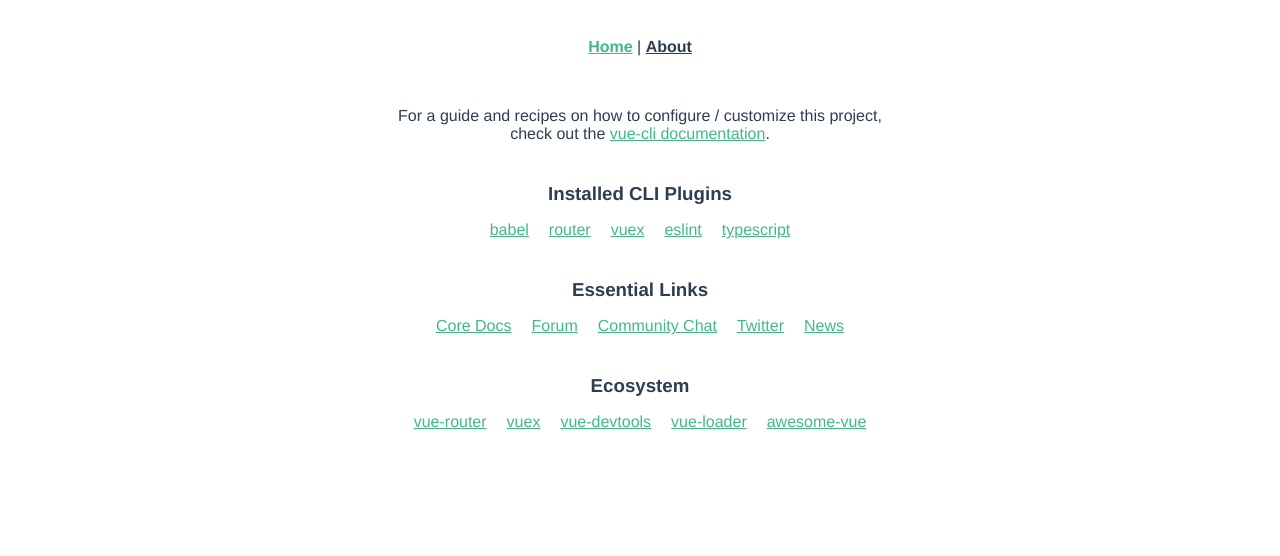
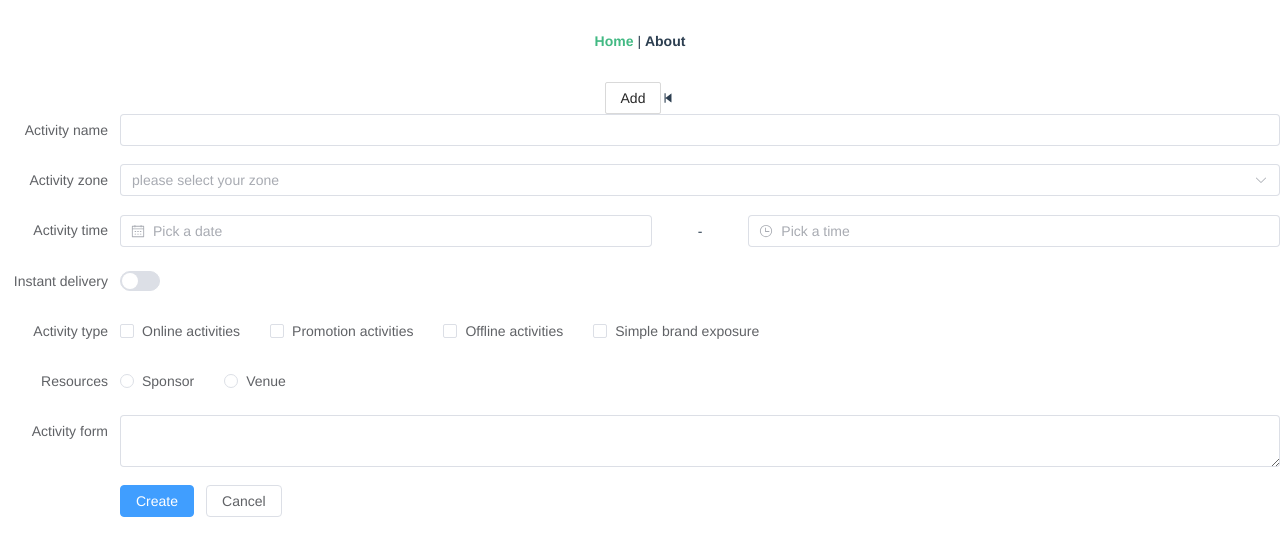
Before and after one commit to LiuYuanhuaG/vue-demo-gather, a Vue app: page / in a window 1280 px wide. Shown: the top 556 px of the page. Built offline with nearby package versions, Linux system fonts and the light colour scheme.

Commit message:
初始化组件库配置

```diff
--- a/babel.config.js
+++ b/babel.config.js
@@ -1,5 +1,11 @@
+
 module.exports = {
   presets: [
     '@vue/cli-plugin-babel/preset'
-  ]
+  ],
+  plugins: [['import', {
+    'libraryName': 'ant-design-vue',
+    'libraryDirectory': 'es',
+    'style': 'css' // `style: true` 会加载 less 文件
+  }]],
 }
--- a/src/App.vue
+++ b/src/App.vue
@@ -1,10 +1,24 @@
 <template>
-  <nav>
-    <router-link to="/">Home</router-link> |
-    <router-link to="/about">About</router-link>
-  </nav>
-  <router-view/>
+
+  <ConfigProvider :locale="locale">
+    <nav>
+      <router-link to="/">Home</router-link> |
+      <router-link to="/about">About</router-link>
+    </nav>
+    <router-view />
+  </ConfigProvider>
 </template>
+
+<script setup lang="ts">
+import zhCN from 'ant-design-vue/es/locale/zh_CN';
+import dayjs from 'dayjs';
+import 'dayjs/locale/zh-cn';
+import { ref } from 'vue'
+import { ConfigProvider } from 'ant-design-vue';
+dayjs.locale('zh-cn');
+
+const locale = ref(zhCN)
+</script>
 
 <style lang="scss">
 #app {
--- a/src/components/HelloWorld.vue
+++ b/src/components/HelloWorld.vue
@@ -1,63 +1,73 @@
 <template>
-  <div class="hello">
-    <h1>{{ msg }}</h1>
-    <p>
-      For a guide and recipes on how to configure / customize this project,<br>
-      check out the
-      <a href="https://cli.vuejs.org" target="_blank" rel="noopener">vue-cli documentation</a>.
-    </p>
-    <h3>Installed CLI Plugins</h3>
-    <ul>
-      <li><a href="https://github.com/vuejs/vue-cli/tree/dev/packages/%40vue/cli-plugin-babel" target="_blank" rel="noopener">babel</a></li>
-      <li><a href="https://github.com/vuejs/vue-cli/tree/dev/packages/%40vue/cli-plugin-router" target="_blank" rel="noopener">router</a></li>
-      <li><a href="https://github.com/vuejs/vue-cli/tree/dev/packages/%40vue/cli-plugin-vuex" target="_blank" rel="noopener">vuex</a></li>
-      <li><a href="https://github.com/vuejs/vue-cli/tree/dev/packages/%40vue/cli-plugin-eslint" target="_blank" rel="noopener">eslint</a></li>
-      <li><a href="https://github.com/vuejs/vue-cli/tree/dev/packages/%40vue/cli-plugin-typescript" target="_blank" rel="noopener">typescript</a></li>
-    </ul>
-    <h3>Essential Links</h3>
-    <ul>
-      <li><a href="https://vuejs.org" target="_blank" rel="noopener">Core Docs</a></li>
-      <li><a href="https://forum.vuejs.org" target="_blank" rel="noopener">Forum</a></li>
-      <li><a href="https://chat.vuejs.org" target="_blank" rel="noopener">Community Chat</a></li>
-      <li><a href="https://twitter.com/vuejs" target="_blank" rel="noopener">Twitter</a></li>
-      <li><a href="https://news.vuejs.org" target="_blank" rel="noopener">News</a></li>
-    </ul>
-    <h3>Ecosystem</h3>
-    <ul>
-      <li><a href="https://router.vuejs.org" target="_blank" rel="noopener">vue-router</a></li>
-      <li><a href="https://vuex.vuejs.org" target="_blank" rel="noopener">vuex</a></li>
-      <li><a href="https://github.com/vuejs/vue-devtools#vue-devtools" target="_blank" rel="noopener">vue-devtools</a></li>
-      <li><a href="https://vue-loader.vuejs.org" target="_blank" rel="noopener">vue-loader</a></li>
-      <li><a href="https://github.com/vuejs/awesome-vue" target="_blank" rel="noopener">awesome-vue</a></li>
-    </ul>
-  </div>
+  <a-button>Add</a-button>
+  <step-backward-outlined />
+  <el-form :model="form" label-width="120px">
+    <el-form-item label="Activity name">
+      <el-input v-model="form.name" />
+    </el-form-item>
+    <el-form-item label="Activity zone">
+      <el-select v-model="form.region" placeholder="please select your zone">
+        <el-option label="Zone one" value="shanghai" />
+        <el-option label="Zone two" value="beijing" />
+      </el-select>
+    </el-form-item>
+    <el-form-item label="Activity time">
+      <el-col :span="11">
+        <el-date-picker v-model="form.date1" type="date" placeholder="Pick a date" style="width: 100%" />
+      </el-col>
+      <el-col :span="2" class="text-center">
+        <span class="text-gray-500">-</span>
+      </el-col>
+      <el-col :span="11">
+        <el-time-picker v-model="form.date2" placeholder="Pick a time" style="width: 100%" />
+      </el-col>
+    </el-form-item>
+    <el-form-item label="Instant delivery">
+      <el-switch v-model="form.delivery" />
+    </el-form-item>
+    <el-form-item label="Activity type">
+      <el-checkbox-group v-model="form.type">
+        <el-checkbox label="Online activities" name="type" />
+        <el-checkbox label="Promotion activities" name="type" />
+        <el-checkbox label="Offline activities" name="type" />
+        <el-checkbox label="Simple brand exposure" name="type" />
+      </el-checkbox-group>
+    </el-form-item>
+    <el-form-item label="Resources">
+      <el-radio-group v-model="form.resource">
+        <el-radio label="Sponsor" />
+        <el-radio label="Venue" />
+      </el-radio-group>
+    </el-form-item>
+    <el-form-item label="Activity form">
+      <el-input v-model="form.desc" type="textarea" />
+    </el-form-item>
+    <el-form-item>
+      <el-button type="primary" @click="onSubmit">Create</el-button>
+      <el-button>Cancel</el-button>
+    </el-form-item>
+  </el-form>
 </template>
+<script lang="ts" setup>
+import { defineComponent, reactive } from 'vue';
+interface FormState {
+  username: string;
+  password: string;
+  remember: boolean;
+}
+// do not use same name with ref
+const form = reactive({
+  name: '',
+  region: '',
+  date1: '',
+  date2: '',
+  delivery: false,
+  type: [],
+  resource: '',
+  desc: '',
+})
 
-<script lang="ts">
-import { defineComponent } from 'vue';
-
-export default defineComponent({
-  name: 'HelloWorld',
-  props: {
-    msg: String,
-  },
-});
+const onSubmit = () => {
+  console.log('submit!')
+}
 </script>
-
-<!-- Add "scoped" attribute to limit CSS to this component only -->
-<style scoped lang="scss">
-h3 {
-  margin: 40px 0 0;
-}
-ul {
-  list-style-type: none;
-  padding: 0;
-}
-li {
-  display: inline-block;
-  margin: 0 10px;
-}
-a {
-  color: #42b983;
-}
-</style>
--- a/src/main.ts
+++ b/src/main.ts
@@ -2,5 +2,29 @@ import { createApp } from "vue"
 import App from "./App.vue"
 import router from "./router"
 import store from "./store"
+import ElementPlus from "element-plus"
+import "element-plus/dist/index.css"
+import zhCn from "element-plus/es/locale/lang/zh-cn"
+import * as ElIcons from "@element-plus/icons-vue"
+import * as AntIcons from "@ant-design/icons-vue"
+import Ant from "@/plugins/ant-design"
 
-createApp(App).use(store).use(router).mount("#app")
+const el = createApp(App)
+
+el.use(store)
+el.use(router)
+el.use(ElementPlus, {
+  locale: zhCn,
+})
+
+for (const [key, component] of Object.entries(ElIcons)) {
+  el.component(key, component)
+}
+for (const [key, component] of Object.entries(AntIcons)) {
+  el.component(key, component)
+}
+for (const [key, component] of Object.entries(Ant)) {
+  el.component(`A${key}`, component) // 因为ant 都是以a开头所以拼接上a
+}
+
+el.mount("#app")
--- /dev/null
+++ b/src/plugins/ant-design.ts
@@ -0,0 +1,39 @@
+import {
+  DatePicker,
+  Form,
+  Select,
+  Input,
+  Button,
+  Grid,
+  Layout,
+  Menu,
+  Pagination,
+  Table,
+  Upload,
+  Empty,
+  List,
+  Tree,
+  Modal,
+  TimePicker,
+  Checkbox,
+} from "ant-design-vue"
+const ant_design = {
+  DatePicker,
+  Form,
+  Select,
+  Input,
+  Button,
+  Grid,
+  Layout,
+  Menu,
+  Pagination,
+  Table,
+  Upload,
+  Empty,
+  List,
+  Tree,
+  Modal,
+  TimePicker,
+  Checkbox,
+}
+export default ant_design
--- a/tsconfig.json
+++ b/tsconfig.json
@@ -13,7 +13,7 @@
     "useDefineForClassFields": true,
     "sourceMap": true,
     "baseUrl": ".",
-    "types": ["webpack-env", "node"], //这里需要添加node 否则无法识别node中部分
+    "types": ["webpack-env", "node", "element-plus/global"], //这里需要添加node 否则无法识别node中部分
     "paths": {
       "@/*": ["src/*"]
     },
--- /dev/null
+++ b/webpack.config.js
@@ -0,0 +1,15 @@
+const AutoImport = require('unplugin-auto-import/webpack')
+const Components = require('unplugin-vue-components/webpack')
+const { ElementPlusResolver, AntDesignVueResolver } = require('unplugin-vue-components/resolvers')// 添加ant 与element puls的 自动导入
+
+module.exports = {
+  // ...
+  plugins: [
+    AutoImport({
+      resolvers: [ElementPlusResolver(), AntDesignVueResolver()],
+    }),
+    Components({
+      resolvers: [ElementPlusResolver(), AntDesignVueResolver()],
+    }),
+  ],
+}
```
Also changed, not shown: package.json (+11 -1 lines), src/plugins/echarts.ts (added, +19 -0 lines), 1 other file (tests, documents, lock files or other folders).
